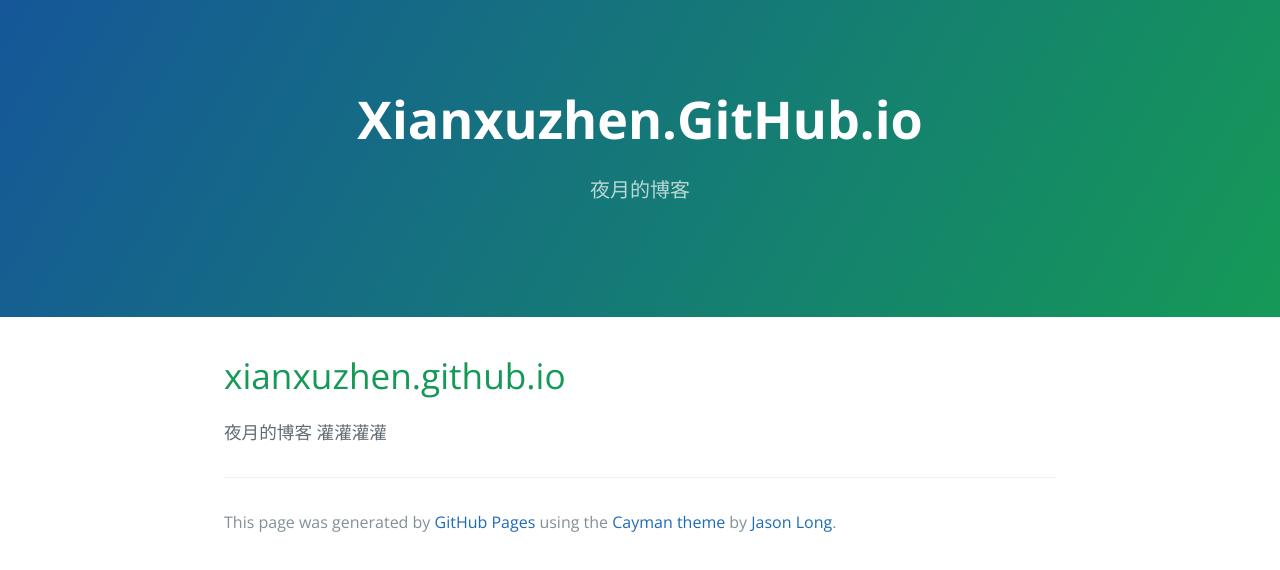
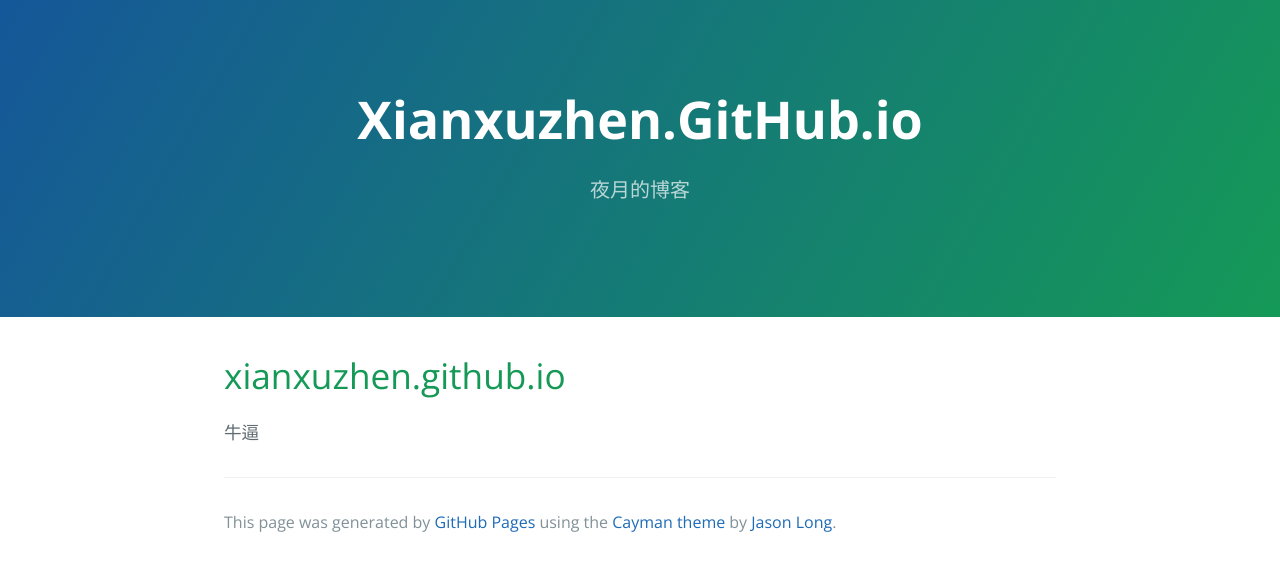
Before and after one commit to xianxuzhen/xianxuzhen.github.io, a plain HTML site: page index.html in a window 1280 px wide. Drawn offline with nearby package versions, Linux system fonts and the light colour scheme.

Commit message:
Update index.html

```diff
--- a/index.html
+++ b/index.html
@@ -19,8 +19,7 @@
       <h1>
 <a id="xianxuzhengithubio" class="anchor" href="#xianxuzhengithubio" aria-hidden="true"><span class="octicon octicon-link"></span></a>xianxuzhen.github.io</h1>
 
-<p>夜月的博客
-灌灌灌灌</p>
+<p>牛逼</p>
 
       <footer class="site-footer">
 
```
